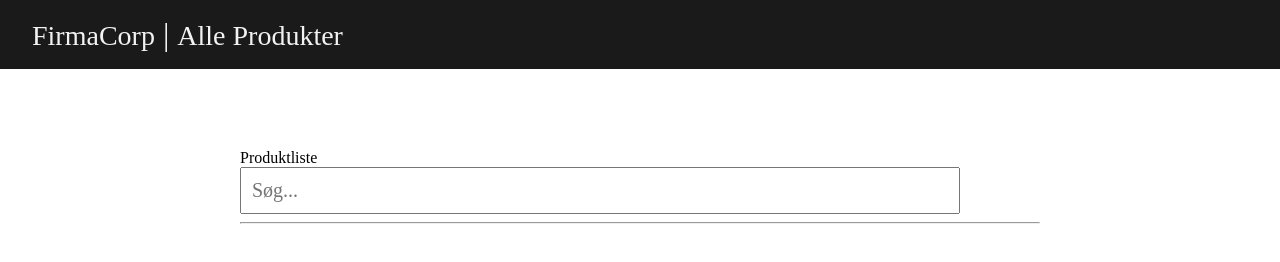
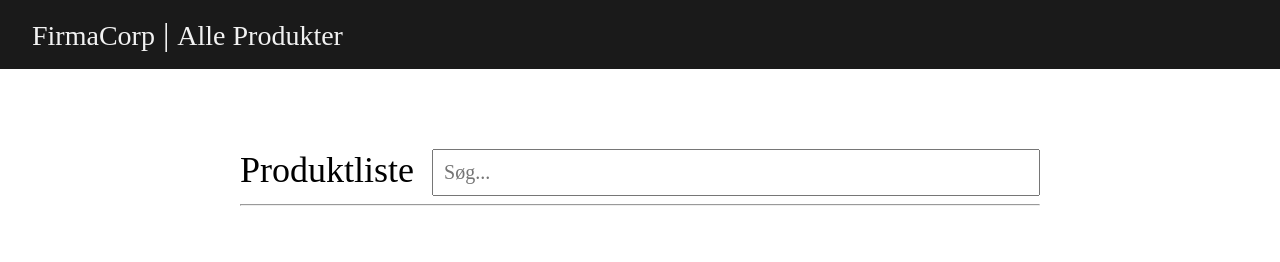
Before and after one commit to SimonFJ20/firmacorp-site, a website: page public/products/index.html in a window 1280 px wide. Drawn offline with Linux system fonts and the light colour scheme.

Commit message:
search container flex use

```diff
--- a/public/products/index.html
+++ b/public/products/index.html
@@ -12,8 +12,10 @@
         <a href="/">FirmaCorp</a> | <a href="/products">Alle Produkter</a>
     </div>
     <div class="main">
-        <label for="search">Produktliste</label>
-        <input type="search" id="search" placeholder="Søg...">
+        <div class="search-container">
+            <label for="search">Produktliste</label>
+            <input type="search" id="search" placeholder="Søg...">
+        </div>
         <hr>
     </div>
 </body>
--- a/public/products/style.css
+++ b/public/products/style.css
@@ -38,8 +38,18 @@ body {
     font-weight: normal;
 }
 
-.main > input#search {
-    width: 90%;
+.main > .search-container {
+    display: flex;
+}
+
+.search-container > label {
+    font-size: 2.25rem;
+    margin-right: 0.5em;
+}
+
+.search-container > input#search {
+    flex: 1;
+    display: block;
     padding: 0.5em;
     font-size: 1.25rem;
     font-family: 'Times New Roman', Times, serif;
```
